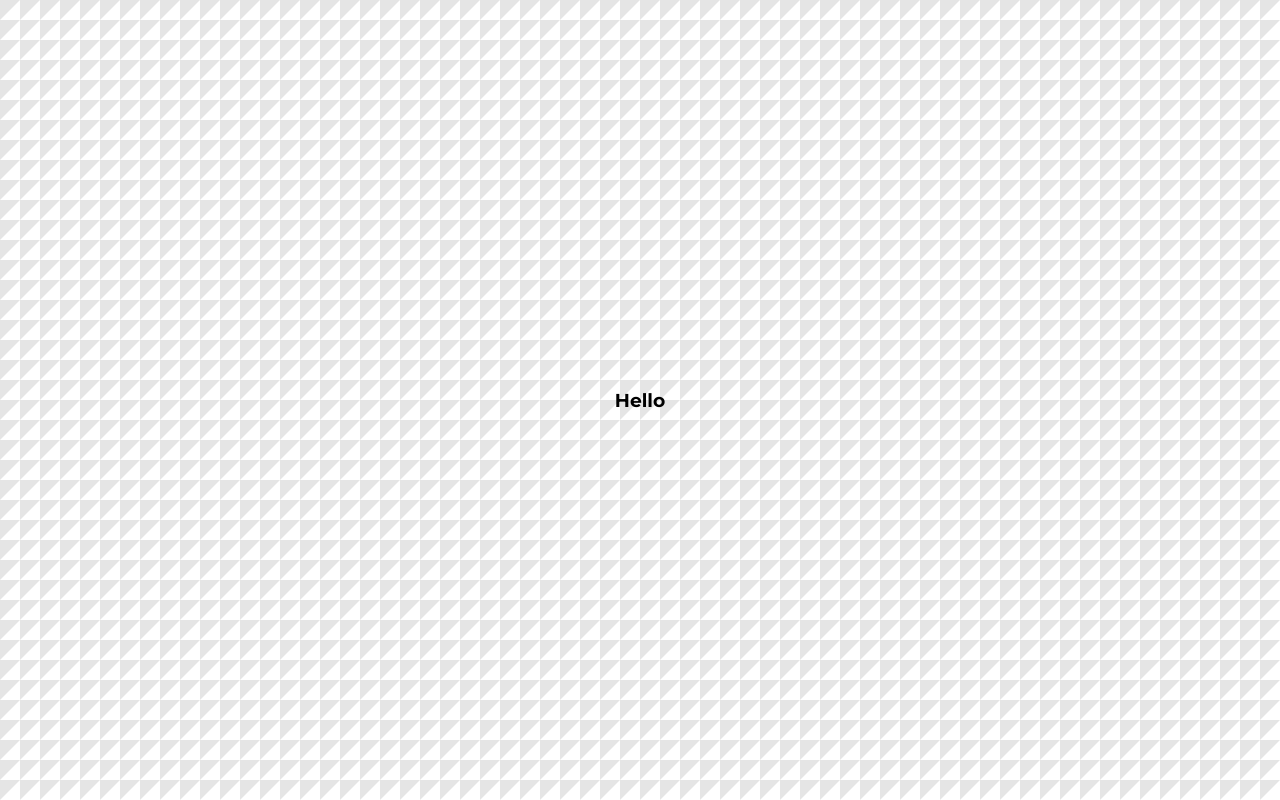
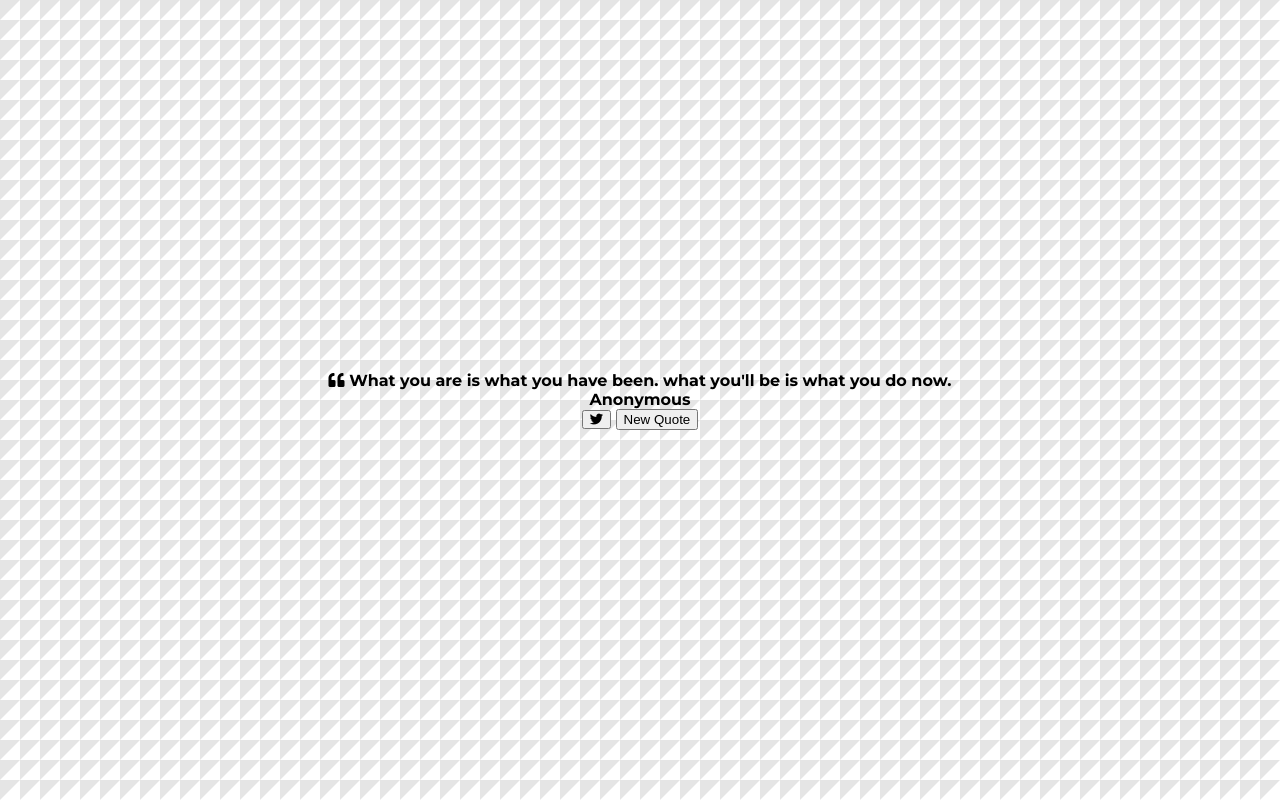
Before and after one commit to Chijioke91/Random-quote-generator, a plain HTML site: page index.html in a window 1280 px wide. Drawn offline with Linux system fonts and the light colour scheme.

Commit message:
added the html structure

```diff
--- a/index.html
+++ b/index.html
@@ -15,7 +15,29 @@
     <link rel="stylesheet" href="style.css" />
   </head>
   <body>
-    <h3>Hello</h3>
+    <div class="quote-container" id="quote-container">
+      <!-- quote container -->
+      <div class="quote-text">
+        <i class="fas fa-quote-left"></i>
+        <span id="quote"
+          >What you are is what you have been. what you'll be is what you do
+          now.</span
+        >
+      </div>
+
+      <!-- quote author -->
+      <div class="quote-author">
+        <span id="author">Anonymous</span>
+      </div>
+
+      <div class="button-container">
+        <button class="twitter-button" id="twitter" title="share on twitter">
+          <i class="fab fa-twitter"></i>
+        </button>
+        <button id="new-quote">New Quote</button>
+      </div>
+    </div>
+
     <!-- js -->
     <script src="script.js"></script>
   </body>
```
